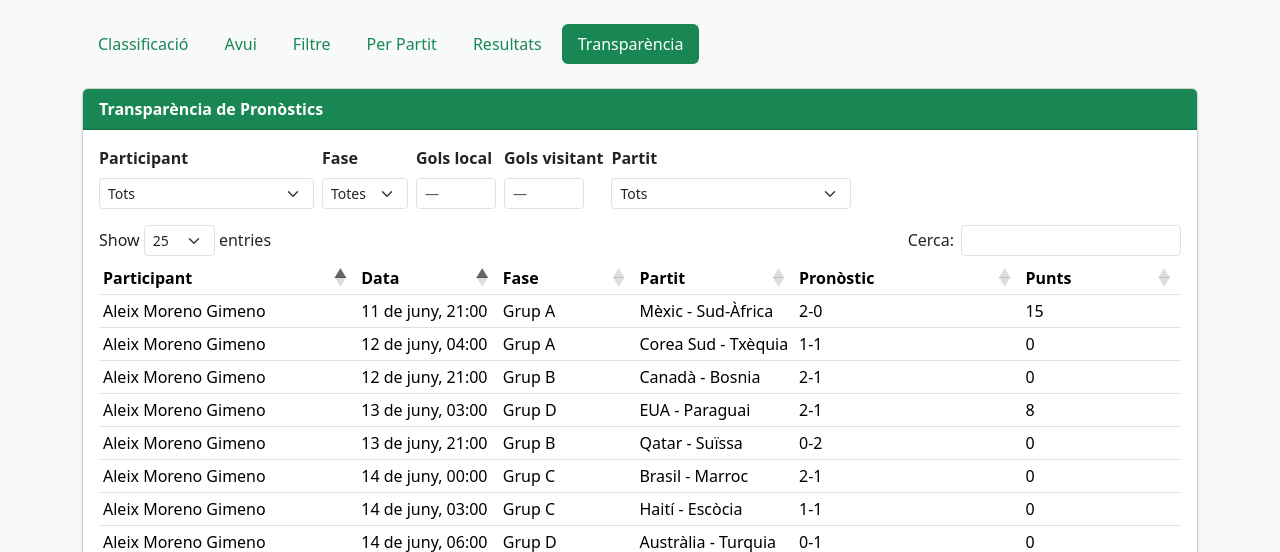
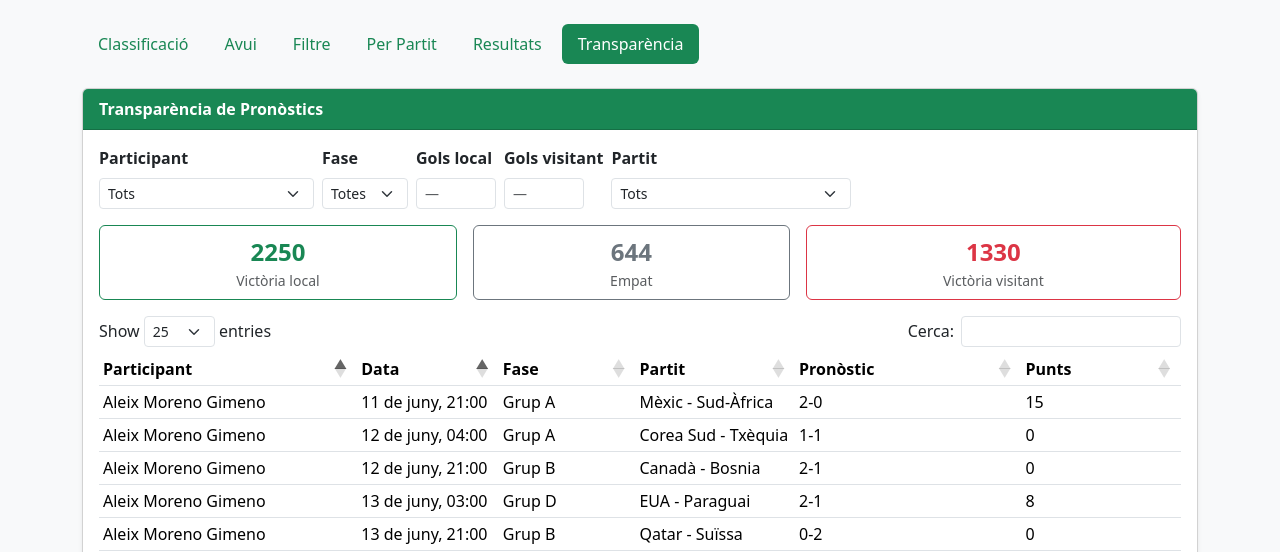
Before and after one commit to janjquer/porra-mundial-2026, a Flask app: page / in a window 1280 px wide, after a click on "Transparència". Shown: the part 56-608 px from the top of the page. Run offline with Flask 3, Linux system fonts and the light colour scheme; some libraries are stand-ins or nearby versions.

Commit message:
feat: add victoria local/empat/victoria visitant summary boxes to Transparència
Co-Authored-By: Claude Sonnet 4.6 <noreply@anthropic.com>

```diff
--- a/templates/index.html
+++ b/templates/index.html
@@ -273,6 +273,26 @@
               </select>
             </div>
           </div>
+          <div class="d-flex gap-3 mb-3">
+            <div class="card text-center flex-fill border-success">
+              <div class="card-body py-2">
+                <div class="fw-bold text-success fs-4" id="transp-vl">—</div>
+                <div class="small text-muted">Victòria local</div>
+              </div>
+            </div>
+            <div class="card text-center flex-fill border-secondary">
+              <div class="card-body py-2">
+                <div class="fw-bold text-secondary fs-4" id="transp-emp">—</div>
+                <div class="small text-muted">Empat</div>
+              </div>
+            </div>
+            <div class="card text-center flex-fill border-danger">
+              <div class="card-body py-2">
+                <div class="fw-bold text-danger fs-4" id="transp-vv">—</div>
+                <div class="small text-muted">Victòria visitant</div>
+              </div>
+            </div>
+          </div>
           <table id="tbl-transp" class="table table-hover table-sm w-100">
             <thead><tr><th>Participant</th><th>Data</th><th>Fase</th><th>Partit</th><th>Pronòstic</th><th>Punts</th></tr></thead>
             <tbody></tbody>
@@ -528,7 +548,17 @@ function loadTransp() {
   if (visitant !== '') params.set('visitant', visitant);
   fetch('/api/predictions?' + params)
     .then(r => r.json())
-    .then(data => { dtTransp.clear(); dtTransp.rows.add(data); dtTransp.draw(); })
+    .then(data => {
+      dtTransp.clear(); dtTransp.rows.add(data); dtTransp.draw();
+      let vl = 0, emp = 0, vv = 0;
+      data.forEach(r => {
+        const [l, v] = r.resultat.split('-').map(Number);
+        if (l > v) vl++; else if (l === v) emp++; else vv++;
+      });
+      document.getElementById('transp-vl').textContent = vl;
+      document.getElementById('transp-emp').textContent = emp;
+      document.getElementById('transp-vv').textContent = vv;
+    })
     .catch(() => {});
 }
 
```
